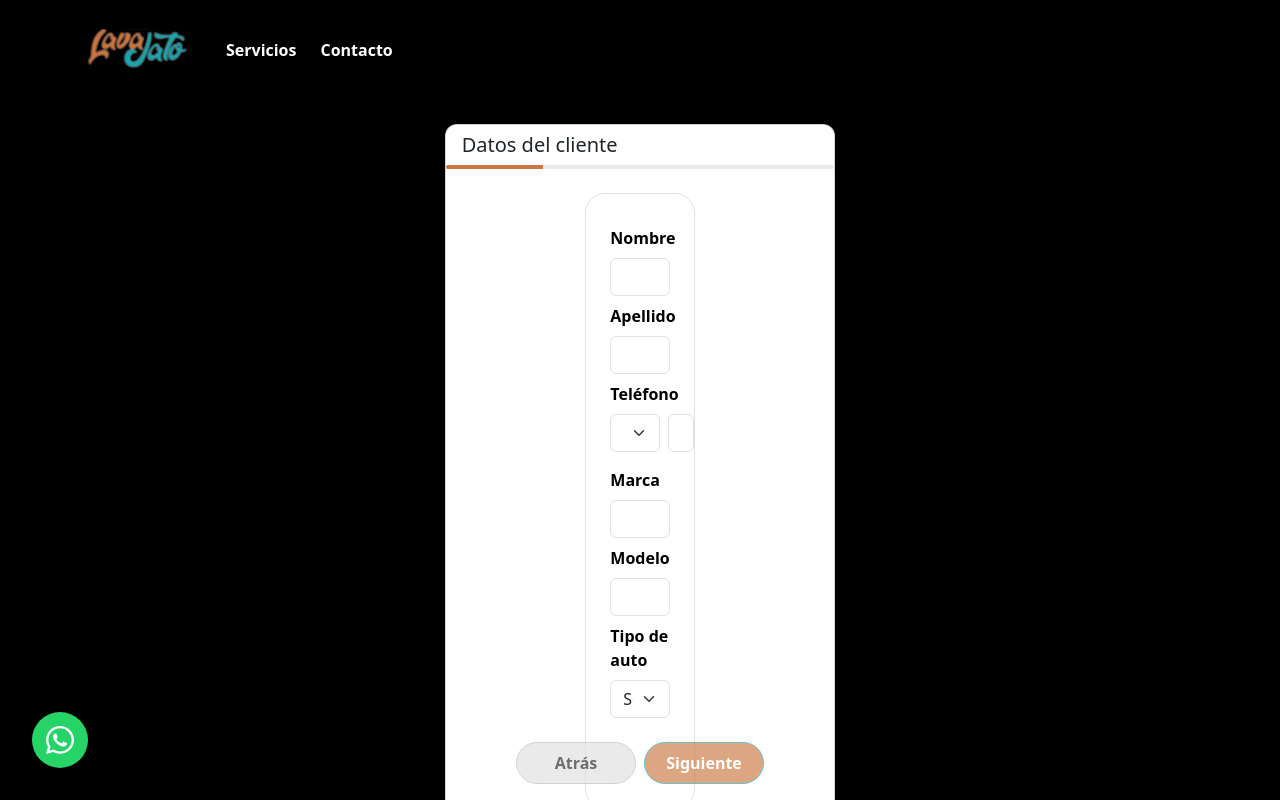
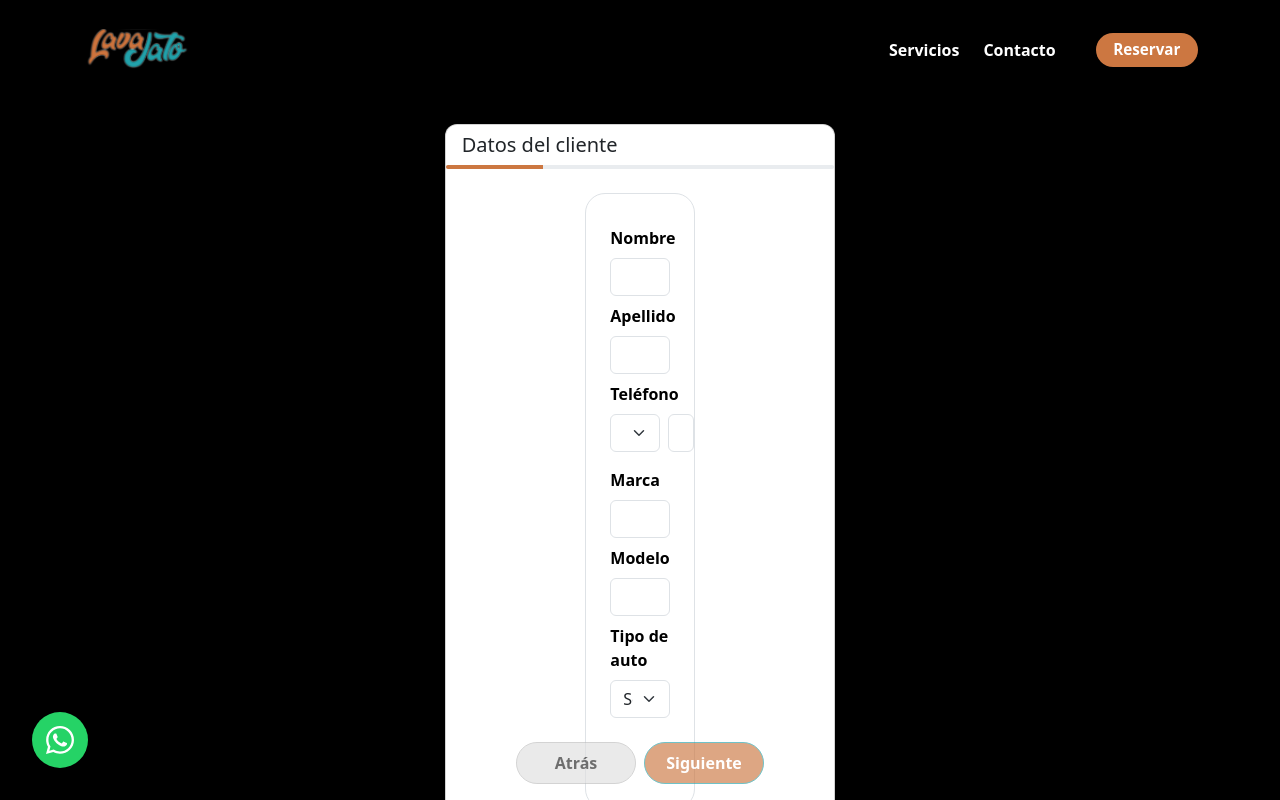
Before and after one commit to SantiTorija/cliente_lavajato, a React (Vite) app: page /reservas/1 in a window 1280 px wide. Shown: the top 800 px of the page. Built offline with nearby package versions, Linux system fonts and the light colour scheme.

Commit message:
navbar actualizado

```diff
--- a/src/components/Navbar.jsx
+++ b/src/components/Navbar.jsx
@@ -1,11 +1,8 @@
 import Container from "react-bootstrap/Container";
 import Navbar from "react-bootstrap/Navbar";
-import Offcanvas from "react-bootstrap/Offcanvas";
 import styles from "./navbar.module.css";
 import logoNuevo from "../assets/images/logoNuevo.png";
 import { Link, useNavigate } from "react-router-dom";
-import { FaBars } from "react-icons/fa6";
-import { useState } from "react";
 import { useDispatch } from "react-redux";
 import { emptyCart } from "../redux/cartSlice";
 import { removeClient } from "../redux/clientSlice";
@@ -13,12 +10,8 @@ import { emptyOrderToEdit } from "../redux/orderToEditSlice";
 import { setStartStep } from "../redux/reserveStepSlice";
 
 function NavbarComponent() {
-  const [show, setShow] = useState(false);
   const dispatch = useDispatch();
   const navigate = useNavigate();
-
-  const handleClose = () => setShow(false);
-  const handleShow = () => setShow(true);
 
   const handleLogoClick = (e) => {
     e.preventDefault();
@@ -32,7 +25,7 @@ function NavbarComponent() {
   return (
     <Navbar expand="md" className={styles.navbar}>
       <Container>
-        <nav className="d-flex align-items-center justify-content-between">
+        <nav className="d-flex align-items-center justify-content-between w-100">
           <Navbar.Brand
             as={Link}
             to="/"
@@ -41,53 +34,24 @@ function NavbarComponent() {
           >
             <img style={{ width: "7rem" }} src={logoNuevo} alt="" />
           </Navbar.Brand>
-          <div className="d-none d-md-flex ms-3 align-items-center">
+          <div
+            className={`d-flex align-items-center justify-content-end w-100 ${styles.menuLinks}`}
+          >
             <Link to="/servicios" className={styles.navlink}>
               Servicios
             </Link>
             <Link to="/contacto" className={styles.navlink}>
               Contacto
             </Link>
+            <button
+              className={`d-none d-md-inline-block ${styles.reserveBtn}`}
+              onClick={() => navigate("/")}
+              type="button"
+            >
+              Reservar
+            </button>
           </div>
         </nav>
-        <div className="d-md-none ms-auto">
-          <FaBars
-            size={28}
-            color="#fff"
-            style={{ cursor: "pointer" }}
-            onClick={handleShow}
-          />
-        </div>
-        <Offcanvas
-          show={show}
-          onHide={handleClose}
-          placement="end"
-          className={styles.offcanvas}
-        >
-          <Offcanvas.Header closeButton className="bg-black">
-            <Offcanvas.Title id="offcanvasNavbarLabel">
-              <img style={{ width: "5rem" }} src={logoNuevo} alt="" />
-            </Offcanvas.Title>
-          </Offcanvas.Header>
-          <Offcanvas.Body className="bg-black">
-            <div className="d-flex flex-column flex-md-row align-items-md-center gap-3">
-              <Link
-                to="/servicios"
-                className={styles.navlink}
-                onClick={handleClose}
-              >
-                Servicios
-              </Link>
-              <Link
-                to="/contacto"
-                className={styles.navlink}
-                onClick={handleClose}
-              >
-                Contacto
-              </Link>
-            </div>
-          </Offcanvas.Body>
-        </Offcanvas>
       </Container>
     </Navbar>
   );
--- a/src/components/navbar.module.css
+++ b/src/components/navbar.module.css
@@ -21,3 +21,38 @@
 }
 
 /* Icono hamburguesa y botón de cierre blancos */
+
+.menuLinks {
+  justify-content: flex-end;
+  width: 100%;
+}
+
+@media (max-width: 768px) {
+  .menuLinks {
+    justify-content: center;
+    width: 100%;
+    gap: 0.7rem;
+  }
+  .navlink {
+    font-size: 0.8rem;
+    margin-right: 0.2rem;
+    padding: 0.5rem 0.5rem;
+  }
+}
+
+.reserveBtn {
+  background: rgb(204,119,65);
+  color: #fff;
+  border: none;
+  border-radius: 2rem;
+  padding: 0.35rem 1.1rem;
+  font-size: 0.95rem;
+  font-weight: 700;
+  margin-left: 1rem;
+  transition: background 0.2s, color 0.2s;
+  cursor: pointer;
+}
+.reserveBtn:hover {
+  background: #b05b30;
+  color: #fff;
+}
```
